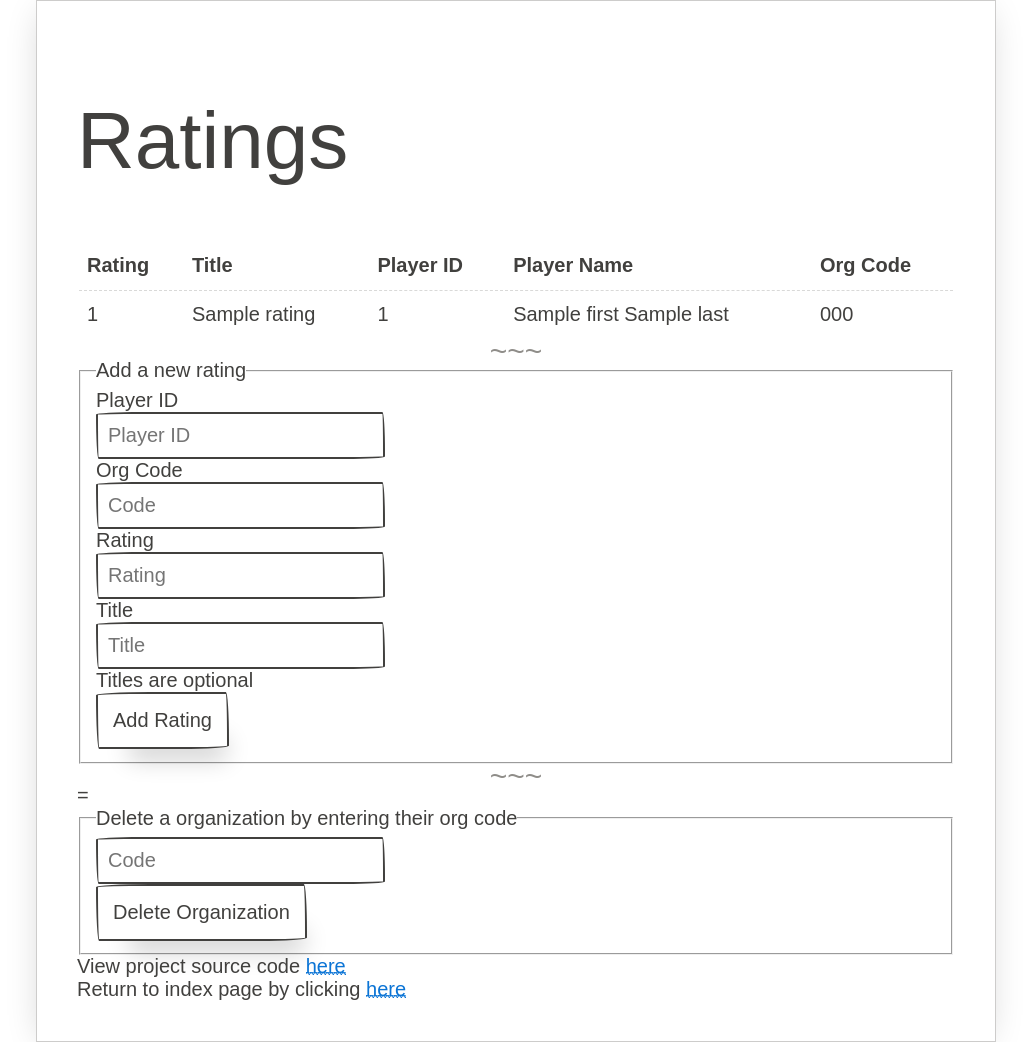
After one commit to sampeters747/cis451-chessdb, a FastAPI app: template templates/ratings.html in a window 1280 px wide. The commit adds this page. Shown: the whole page, without its empty margins (124-1153 px from the left). Run offline with FastAPI, Linux system fonts and the light colour scheme; the template is opened without the code that fills it: most values are stand-ins (such as "Sample title", 1, 10 or a date in 2020); parts of the project's set-up code (start-up, migrations or seed data) failed here and were passed over; some libraries are stand-ins or nearby versions; some web fonts are replaced.

Commit message:
Added rating and organization pages

```diff
--- a/database.py
+++ b/database.py
@@ -2,11 +2,11 @@ from sqlalchemy import create_engine
 from sqlalchemy.ext.declarative import declarative_base
 from sqlalchemy.orm import sessionmaker
 
-SQLALCHEMY_DATABASE_URL = "sqlite:///./sql_app.db"
-# SQLALCHEMY_DATABASE_URL = "postgresql://user:password@postgresserver/db"
+# SQLALCHEMY_DATABASE_URL = "sqlite:///./sql_app.db"
+SQLALCHEMY_DATABASE_URL = "mysql+pymysql://451user:451pw@localhost:4406/chess"
 
 engine = create_engine(
-    SQLALCHEMY_DATABASE_URL, connect_args={"check_same_thread": False}
+    SQLALCHEMY_DATABASE_URL
 )
 SessionLocal = sessionmaker(autocommit=False, autoflush=False, bind=engine)
 
--- a/main.py
+++ b/main.py
@@ -1,5 +1,5 @@
 from re import template
-from typing import List
+from typing import List, Optional
 
 from fastapi import Depends, FastAPI, HTTPException, Form
 from fastapi.responses import HTMLResponse
@@ -18,10 +18,10 @@ app = FastAPI()
 app.mount("/static", StaticFiles(directory="static"), name="static")
 
 templates = Jinja2Templates(directory="templates")
-# templates.env.globals['base_url'] = "www.google.com"
+
+# Dependency
 
 
-# Dependency
 def get_db():
     db = SessionLocal()
     try:
@@ -29,57 +29,90 @@ def get_db():
     finally:
         db.close()
 
+
 @app.get("/", response_class=HTMLResponse)
 async def root(request: Request):
-    return templates.TemplateResponse("index.html", { "request" : request})
+    return templates.TemplateResponse("index.html", {"request": request})
+
 
 @app.get("/players", response_class=HTMLResponse)
 async def players(request: Request, db: Session = Depends(get_db)):
     db_players = crud.get_player(db)
-    return templates.TemplateResponse("players.html", { "request" : request, "players": db_players})
+    return templates.TemplateResponse("players.html", {"request": request, "players": db_players})
+
 
 @app.post("/players/delete", response_class=HTMLResponse)
-async def delete_player(request: Request, db: Session = Depends(get_db), player_id: int=Form(...)):
+async def delete_player(request: Request, db: Session = Depends(get_db), player_id: int = Form(...)):
     delete_succesful = crud.delete_player(db, player_id)
     if delete_succesful:
         msg = f"Successfully deleted player with ID {player_id}"
     else:
         msg = f"Attempted delete of player with ID {player_id} was unsuccessful. Are you sure that player exists?"
     db_players = crud.get_player(db)
-    return templates.TemplateResponse("players.html", { "request" : request,
-                                                         "players": db_players,
-                                                         "msg": msg})
+    return templates.TemplateResponse("players.html", {"request": request,
+                                                       "players": db_players,
+                                                       "msg": msg})
+
 
 @app.post("/players/create", response_class=HTMLResponse)
-async def create_player(request: Request, db: Session = Depends(get_db), first: str=Form(...), last: str=Form(...), birth_year: int=Form(...)):
-    player = {
-        'first': first,
-        'last': last,
-        'birth_year': birth_year
-    }
+async def create_player(request: Request, db: Session = Depends(get_db), first: str = Form(...), last: str = Form(...), birth_year: int = Form(...)):
+    player = schemas.PlayerCreate(
+        birth_year=birth_year, first=first, last=last)
+    db_player = crud.create_player(db, player)
     db_players = crud.get_player(db)
-    return templates.TemplateResponse("players.html", { "request" : request,
-                                                         "players": db_players,
-                                                         "msg": msg})
-
-# @app.post("/players", response_class=HTMLResponse)
-# async def players(request: Request, player: schemas.PlayerCreate = Depends(schemas.PlayerCreate.as_form), db: Session = Depends(get_db)):
-#     db_player = crud.create_player(db, player)
-#     return templates.TemplateResponse("players.html", { "request" : request})
+    msg = f"Successfully added player with ID {db_player.id}"
+    return templates.TemplateResponse("players.html", {"request": request,
+                                                       "players": db_players,
+                                                       "msg": msg})
 
 
-# @app.post("/player/", response_model=schemas.Player)
-# async def create_player(player: schemas.PlayerCreate, db: Session = Depends(get_db)):
-#     return crud.create_player(db, player)
+@app.get("/organizations", response_class=HTMLResponse)
+async def organizations(request: Request, db: Session = Depends(get_db)):
+    db_orgs = crud.get_organization(db)
+    return templates.TemplateResponse("organizations.html", {"request": request, "organizations": db_orgs})
 
-# @app.post("/player/", response_model=schemas.Player)
-# async def create_player(player: schemas.PlayerCreate = Depends(schemas.PlayerCreate.as_form), db: Session = Depends(get_db)):
-#     return crud.create_player(db, player)
 
-# @app.get("/player/", response_model=List[schemas.Player])
-# async def read_players(db: Session = Depends(get_db)):
-#     return crud.get_player(db)
+@app.post("/organizations/create", response_class=HTMLResponse)
+async def create_org(request: Request, db: Session = Depends(get_db), code: str = Form(...), name: str = Form(...)):
+    org = schemas.OrganizationCreate(code=code, name=name)
+    db_org = crud.create_organization(db, org)
+    db_orgs = crud.get_organization(db)
+    if db_org:
+        msg = f"Successfully added organization with code {org.code}"
+    else:
+        msg = f"Attempt to add organization with code {org.code} was unsuccessful. Is the organization code unique?"
+    return templates.TemplateResponse("organizations.html", {"request": request,
+                                                             "organizations": db_orgs,
+                                                             "msg": msg})
 
-# @app.get("/player/{player_id}", response_model=schemas.Player)
-# async def read_players(player_id: int, db: Session = Depends(get_db)):
-#     return crud.get_player(db, player_id=player_id)
+
+@app.post("/organizations/delete", response_class=HTMLResponse)
+async def delete_org(request: Request, db: Session = Depends(get_db), org_code: str = Form(...)):
+    delete_succesful = crud.delete_organization(db, org_code)
+    if delete_succesful:
+        msg = f"Successfully deleted organization with org code {org_code}"
+    else:
+        msg = f"Attempted delete of organization with org code {org_code} was unsuccessful. Are you sure that organization exists?"
+    db_orgs = crud.get_organization(db)
+    return templates.TemplateResponse("organizations.html", {"request": request,
+                                                             "organizations": db_orgs,
+                                                             "msg": msg})
+
+
+@app.get("/ratings", response_class=HTMLResponse)
+async def ratings(request: Request, db: Session = Depends(get_db)):
+    db_ratings = crud.get_rating(db)
+    msg = None
+    return templates.TemplateResponse("ratings.html", {"request": request, "ratings": db_ratings, "msg": msg})
+
+
+@app.post("/ratings/create", response_class=HTMLResponse)
+async def create_rating(request: Request, db: Session = Depends(get_db), player_id: int = Form(...), org_code: str = Form(...), rating: int = Form(...), title: Optional[str] = Form(None)):
+    rating_obj = schemas.RatingCreate(player_id=player_id, org_code=org_code, title=title, rating_number=rating)
+    db_rating = crud.create_rating(db, rating_obj)
+    if db_rating:
+        msg = f"Successfully added rating of {db_rating.rating_number} to {db_rating.player.first+db_rating.player.first}"
+    else:
+        msg = f"Attempt to add rating of {rating_obj.rating_number} was unsuccessful. Do the player and organization exist?"
+    db_ratings = crud.get_rating(db)
+    return templates.TemplateResponse("ratings.html", {"request": request, "ratings": db_ratings, "msg": msg})
--- a/templates/base.html
+++ b/templates/base.html
@@ -2,15 +2,25 @@
 <html lang="en">
 <head>
     {% block head %}
-    <link rel="stylesheet" href="https://unpkg.com/purecss@2.0.6/build/pure-min.css" integrity="sha384-Uu6IeWbM+gzNVXJcM9XV3SohHtmWE+3VGi496jvgX1jyvDTXfdK+rfZc8C1Aehk5" crossorigin="anonymous">
+    <link rel="stylesheet" href="https://unpkg.com/papercss@1.8.2/dist/paper.min.css">
+    <!-- <link rel="stylesheet" href="https://cdn.jsdelivr.net/npm/@materializecss/materialize@1.1.0-alpha/dist/css/materialize.min.css"> -->
+
+    <!-- <link rel="stylesheet" href="https://unpkg.com/purecss@2.0.6/build/pure-min.css" integrity="sha384-Uu6IeWbM+gzNVXJcM9XV3SohHtmWE+3VGi496jvgX1jyvDTXfdK+rfZc8C1Aehk5" crossorigin="anonymous"> -->
+    <!-- <script src="https://cdn.jsdelivr.net/npm/@materializecss/materialize@1.1.0-alpha/dist/js/materialize.min.js"></script> -->
+
     <title>{% block title %}{% endblock %} - CIS451 Final Project</title>
     {% endblock %}
 </head>
 <body>
-    <div id="content">{% block content %}{% endblock %}</div>
+    <div class="paper container" id="content">{% block content %}{% endblock %}
+        <div>View project source code
+        <a href="https://github.com/sampeters747/cis451-chessdb">here</a></div>
+        <div>Return to index page by clicking
+        <a href="/">here</a></div>
+    </div>
     <div id="footer">
         {% block footer %}
-        View project source code <a href="https://github.com/sampeters747/cis451-chessdb">here</a>.
+        <!-- View project source code <a href="https://github.com/sampeters747/cis451-chessdb">here</a>. -->
         {% endblock %}
     </div>
 </body>
--- /dev/null
+++ b/templates/ratings.html
@@ -0,0 +1,76 @@
+{% extends "base.html" %}
+{% block title %}Ratings{% endblock %}
+{% block head %}
+    {{ super() }}
+    <style type="text/css">
+        .important { color: #336699; }
+    </style>
+{% endblock %}
+{% block content %}
+<h1>Ratings</h1>
+{% if msg is defined %}
+<h3 style="color:red;font-weight: bold;">{{ msg }}</h3>
+{% endif %}
+<table class="pure-table">
+    <thead>
+        <tr>
+            <th>Rating</th>
+            <th>Title</th>
+            <th>Player ID</th>
+            <th>Player Name</th>
+            <th>Org Code</th>
+        </tr>
+    </thead>
+    <tbody>
+        {% for r in ratings %}
+        <tr>
+            <td>{{ r.rating_number }}</td>
+            {% if r.title %}
+            <td>{{ r.title }}</td>
+            {% else %}
+            <td>None</td>
+            {% endif %}
+            <td>{{ r.player_id }}</td>
+            <td>{{ r.player.first + " " + r.player.last }}</td>
+            <td>{{ r.org_code }}</td>
+        </tr>
+        {% endfor %}
+    </tbody>
+</table>
+
+<hr>
+<form class="pure-form" action="/ratings/create" method="POST">
+    <fieldset>
+        <legend>Add a new rating</legend>
+        <label for="player_id">Player ID</label>
+        <input type="number" name="player_id" placeholder="Player ID" required/>
+        <label for="org_code">Org Code</label>
+        <input type="text" name="org_code" placeholder="Code" required/>
+        <label for="rating">Rating</label>
+        <input type="number" step="1" name="rating" placeholder="Rating" required/>
+        <label for="title">Title</label>
+        <input type="text" name="title" placeholder="Title"/>
+        <span class="pure-form-message">Titles are optional</span><br>
+        <button type="submit" class="pure-button pure-button-primary">Add Rating</button>
+    </fieldset>
+</form>
+
+<hr>=
+<form class="pure-form" action="/organizations/delete" method="POST">
+    <fieldset>
+        <legend>Delete a organization by entering their org code</legend>
+        <input name="org_code" type="text" placeholder="Code" />
+        <button type="submit" class="pure-button pure-button-primary">Delete Organization</button>
+    </fieldset>
+</form>
+
+<!-- <hr>
+<form class="pure-form" action="/players/delete" method="POST">
+    <fieldset>
+        <legend>Delete a player by entering their ID</legend>
+        <input name="player_id" type="number" placeholder="Player ID" />
+        <button type="submit" class="pure-button pure-button-primary">Delete Player</button>
+    </fieldset>
+</form> -->
+
+{% endblock %}
```
Also changed, not shown: crud.py (+50 -6 lines), models.py (+37 -10 lines), schemas.py (+49 -32 lines), templates/index.html (+10 -7 lines), templates/organizations.html (added, +62 -0 lines), templates/players.html (+4 -4 lines).
